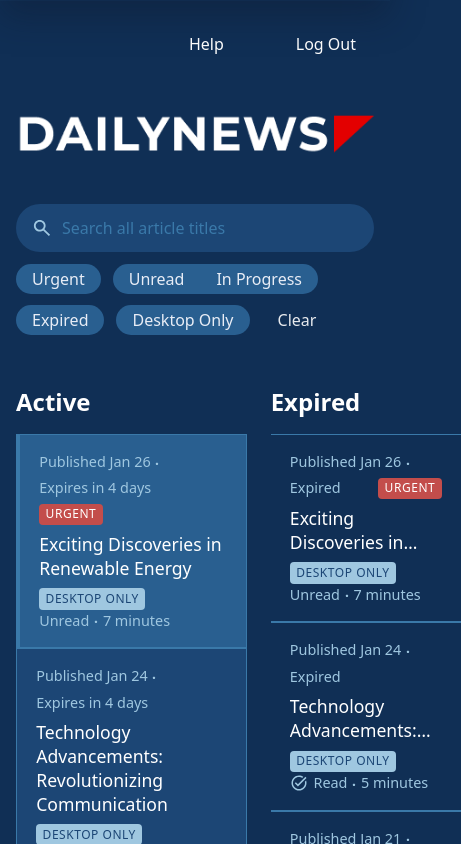
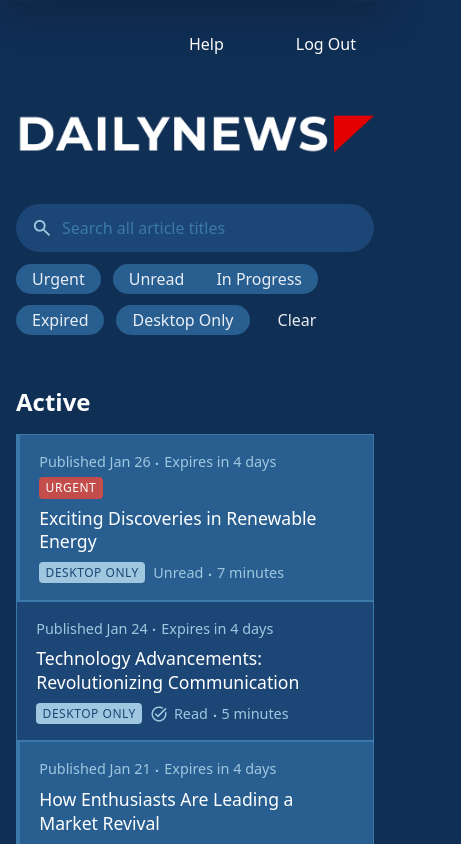
Before and after one commit to andreatanky/react-app-fe, a React (Vite) app: page / in a window 390 px wide. Shown: the top 844 px of the page, 461 px wide, since content can reach past the window. Built offline with nearby package versions, Linux system fonts and the light colour scheme.

Commit message:
Add responsiveness to home page

```diff
--- a/src/routes/home/HomePage.tsx
+++ b/src/routes/home/HomePage.tsx
@@ -104,7 +104,7 @@ export const HomePage = () => {
           spacing={3}
           className={styles.panes}
         >
-          <Grid size={8}>
+          <Grid size={{ xs: 12, md: 8 }}>
             <article className={styles.pane}>
               <h2>Active</h2>
               <div>
@@ -118,7 +118,7 @@ export const HomePage = () => {
               </div>
             </article>
           </Grid>
-          <Grid size={4}>
+          <Grid sx={{ display: { xs: 'none', md: 'block' } }} size={{ md: 4 }}>
             <article className={styles.pane}>
               <h2>Expired</h2>
               <div>
```
